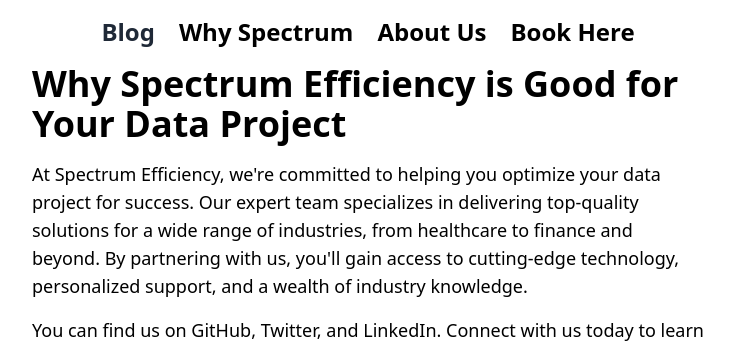
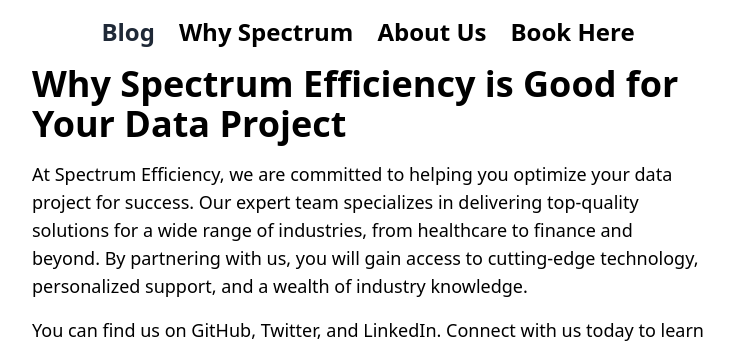
Before and after one commit to StoianAndrei/SpectrumEfficiency, a Next.js app: page /learn in a window 1280 px wide. Shown: the top 349 px of the page, without its empty margins (272-1006 px from the left). Built offline with nearby package versions, Linux system fonts and the light colour scheme.

Commit message:
change all aphostrophee

```diff
--- a/pages/learn.js
+++ b/pages/learn.js
@@ -10,10 +10,10 @@
           Why Spectrum Efficiency is Good for Your Data Project
         </h1>
         <p className="mb-4">
-          At Spectrum Efficiency, we&apos;re committed to helping you optimize your data project for success.
+          At Spectrum Efficiency, we are committed to helping you optimize your data project for success.
           Our expert team specializes in delivering
           top-quality solutions for a wide range of industries, from healthcare
-          to finance and beyond. By partnering with us, you'll gain access to
+          to finance and beyond. By partnering with us, you will gain access to
           cutting-edge technology, personalized support, and a wealth of
           industry knowledge.
         </p>
```
